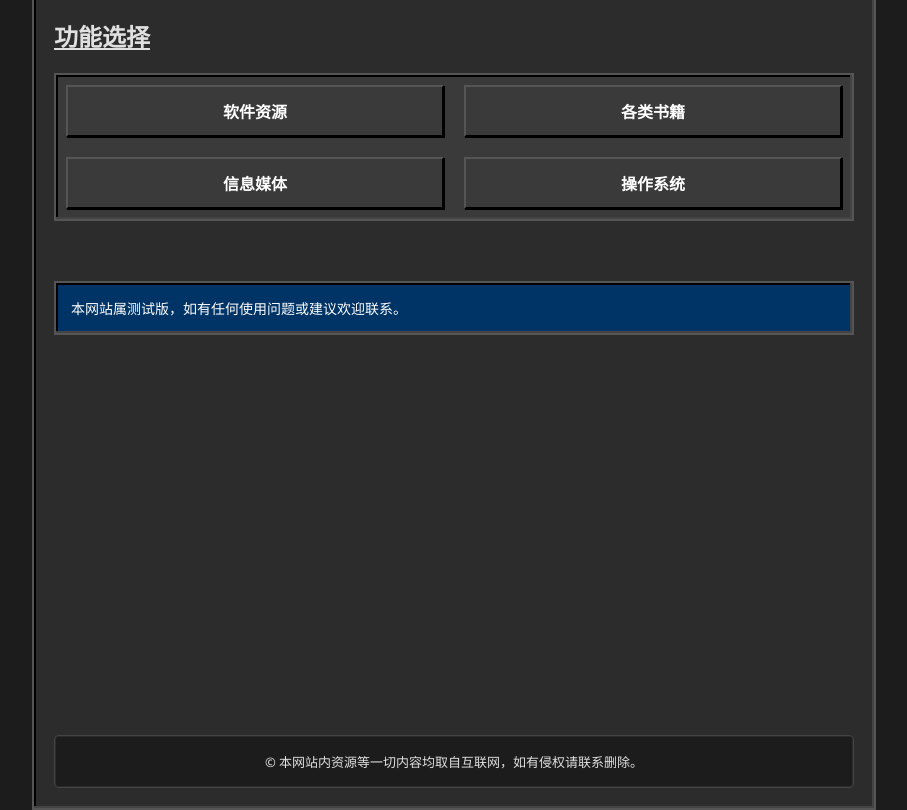
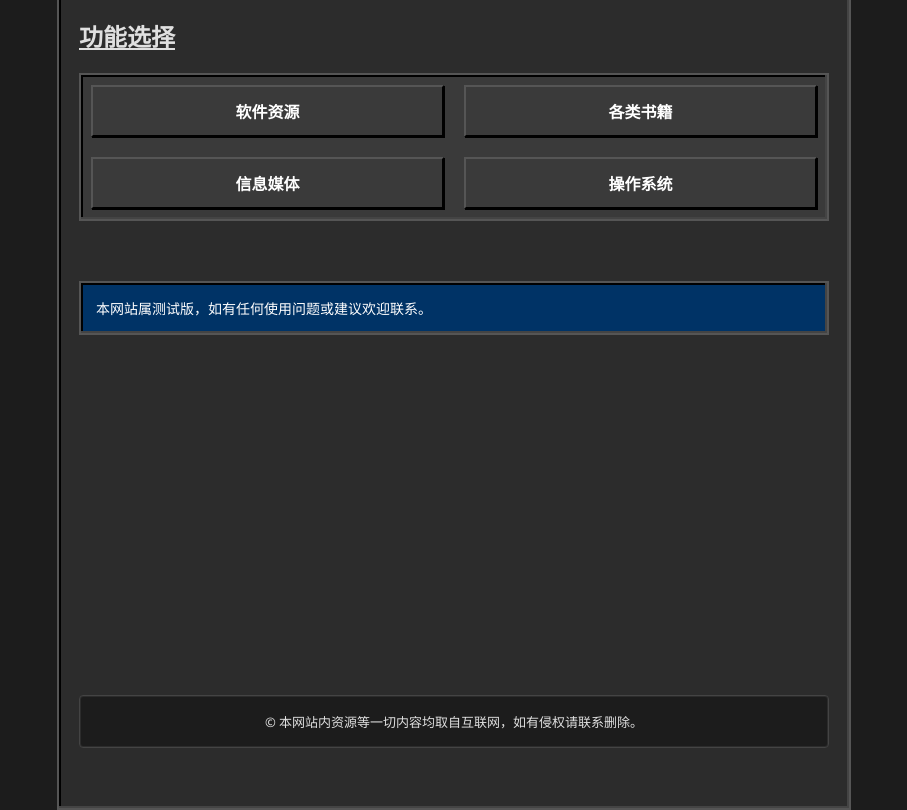
Before and after one commit to WMYMW972/WMYMW972.github.io, a plain HTML site: page index.html in a window 1280 px wide. Shown: the part 132-942 px from the top of the page, without its empty margins (186-1093 px from the left). Drawn offline with Linux system fonts and the light colour scheme.

Commit message:
Update index.html

```diff
--- a/index.html
+++ b/index.html
@@ -15,7 +15,7 @@
     }
 
     .page-frame {
-        max-width: 800px;
+        max-width: 750px;
         height: 825px;/* 整体框固定高度 */
         margin: 13px auto 0 auto; /* 顶部留白20px，居中显示 */
         padding: 60px 20px 40px;
@@ -98,7 +98,7 @@
       border-radius: 4px;
       box-shadow: inset 0 0 0 1px #2c2c2c;
       font-family: "MS Sans Serif", "Segoe UI", "Arial", sans-serif;
-      margin-top: 400px;
+      margin-top: 360px;
     }
 
     @media (max-width: 768px) {
```
